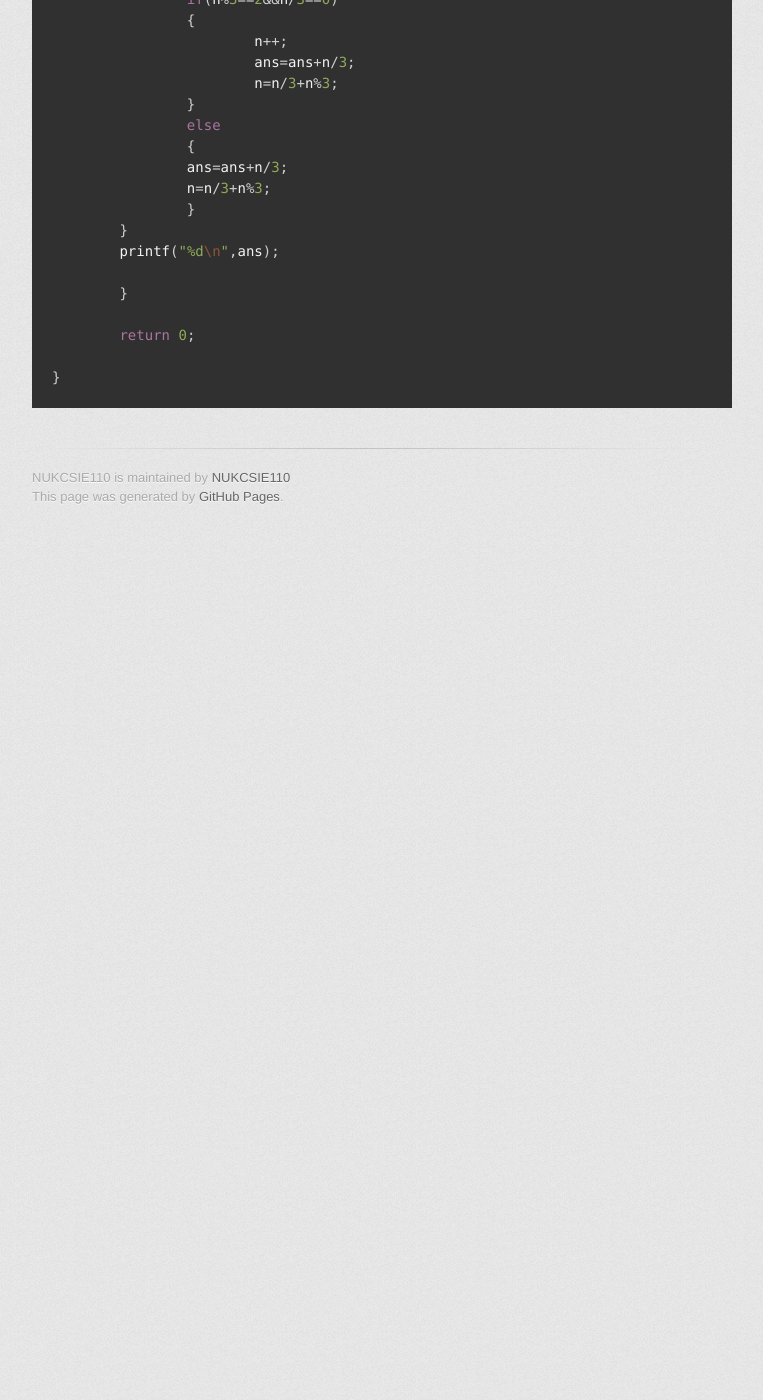
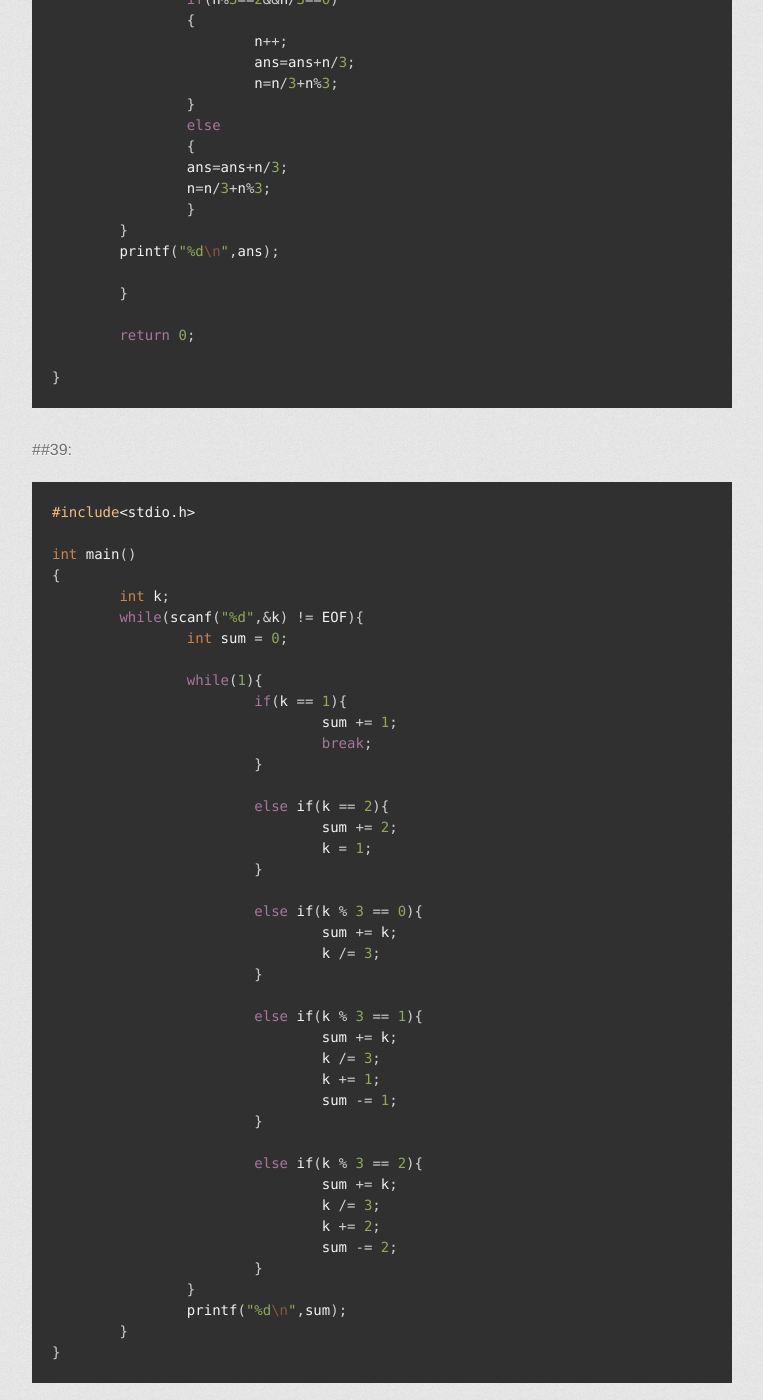
Before and after one commit to NUKCSIE110/ProgrammingStudio, a Jekyll site: the page built from hw/20180126.md, in a window 1280 px wide and 1400 px high, scrolled down 1821 px. Shown: the whole window, without its empty margins (258-1021 px from the left). Built offline with Jekyll 4.4.1, drawn with Linux system fonts in a browser that asks for light colours; some web fonts are replaced; before the commit the page ends 2358 px from its top, so only the background shows below that.

Commit message:
hw20180316

````diff
--- a/hw/20180126.md
+++ b/hw/20180126.md
@@ -94,3 +94,48 @@ int main()
 
 }
 ```
+
+##39:
+``` c++
+#include<stdio.h>
+
+int main()
+{
+	int k;
+	while(scanf("%d",&k) != EOF){
+		int sum = 0;
+
+		while(1){
+			if(k == 1){
+				sum += 1;
+				break;
+			}
+
+			else if(k == 2){
+				sum += 2;
+				k = 1;
+			}
+
+			else if(k % 3 == 0){
+				sum += k;
+				k /= 3;
+			}
+
+			else if(k % 3 == 1){
+				sum += k;
+				k /= 3;
+				k += 1;
+				sum -= 1;
+			}
+
+			else if(k % 3 == 2){
+				sum += k;
+				k /= 3;
+				k += 2;
+				sum -= 2;
+			}
+		}
+		printf("%d\n",sum);
+	}
+}
+```
````
Also changed, not shown: homework.md (+1 -0 lines), hw/20180129.md (+23 -0 lines), hw/20180306.md (added, +88 -0 lines).
